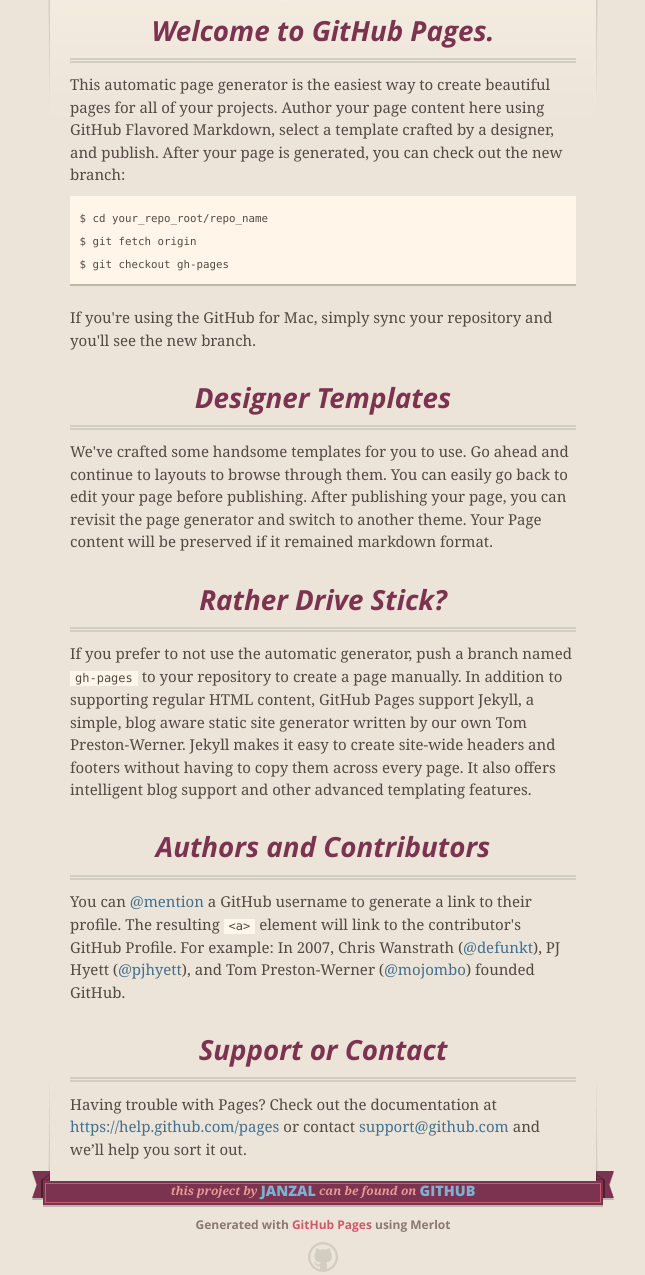
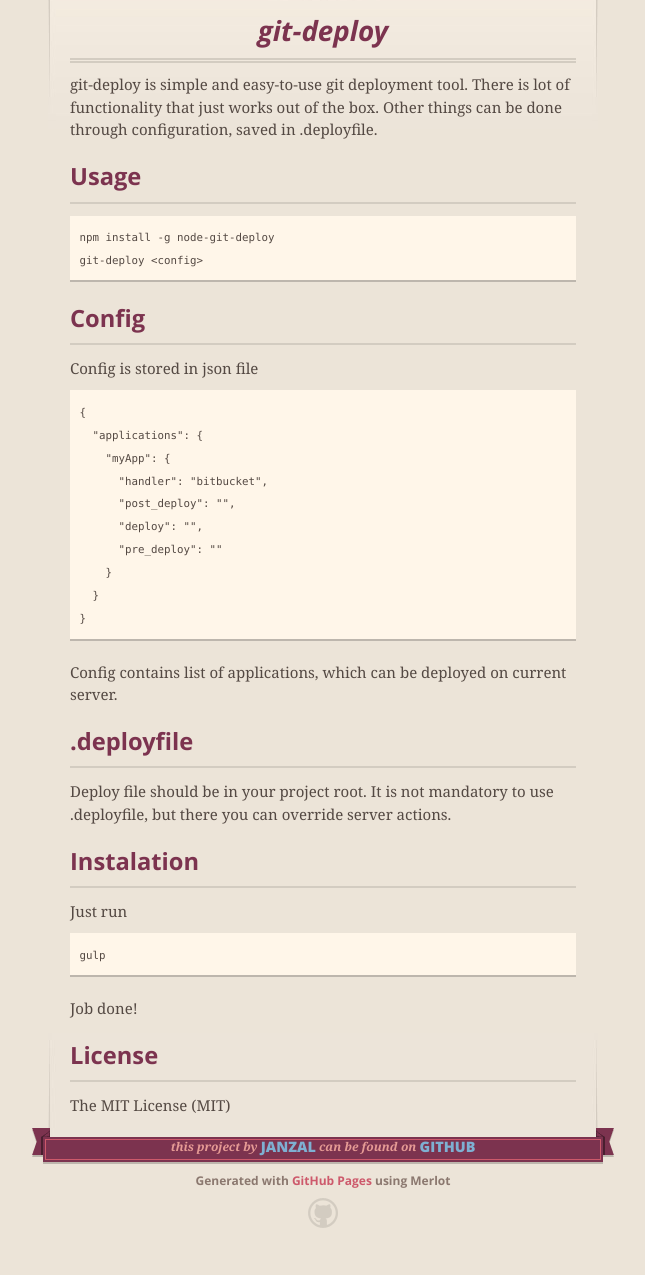
Before and after one commit to janzal/git-deploy, a plain HTML site: page index.html in a window 1280 px wide. Shown: the part 216-1491 px from the top of the page, without its empty margins (317-962 px from the left). Drawn offline with nearby package versions, Linux system fonts and the light colour scheme.

```diff
--- a/index.html
+++ b/index.html
@@ -46,37 +46,56 @@
 
 
       <section id="main_content">
-        <h3>
-<a id="welcome-to-github-pages" class="anchor" href="#welcome-to-github-pages" aria-hidden="true"><span class="octicon octicon-link"></span></a>Welcome to GitHub Pages.</h3>
+        <h1>
+<a id="git-deploy" class="anchor" href="#git-deploy" aria-hidden="true"><span class="octicon octicon-link"></span></a>git-deploy</h1>
 
-<p>This automatic page generator is the easiest way to create beautiful pages for all of your projects. Author your page content here using GitHub Flavored Markdown, select a template crafted by a designer, and publish. After your page is generated, you can check out the new branch:</p>
+<p>git-deploy is simple and easy-to-use git deployment tool. There is lot of functionality that just works out of the box. Other things can be done through configuration, saved in .deployfile.</p>
 
-<pre><code>$ cd your_repo_root/repo_name
-$ git fetch origin
-$ git checkout gh-pages
+<h2>
+<a id="usage" class="anchor" href="#usage" aria-hidden="true"><span class="octicon octicon-link"></span></a>Usage</h2>
+
+<pre><code>npm install -g node-git-deploy
+git-deploy &lt;config&gt;
 </code></pre>
 
-<p>If you're using the GitHub for Mac, simply sync your repository and you'll see the new branch.</p>
+<h2>
+<a id="config" class="anchor" href="#config" aria-hidden="true"><span class="octicon octicon-link"></span></a>Config</h2>
 
-<h3>
-<a id="designer-templates" class="anchor" href="#designer-templates" aria-hidden="true"><span class="octicon octicon-link"></span></a>Designer Templates</h3>
+<p>Config is stored in json file</p>
 
-<p>We've crafted some handsome templates for you to use. Go ahead and continue to layouts to browse through them. You can easily go back to edit your page before publishing. After publishing your page, you can revisit the page generator and switch to another theme. Your Page content will be preserved if it remained markdown format.</p>
+<pre><code>{
+  "applications": {
+    "myApp": {
+      "handler": "bitbucket",
+      "post_deploy": "",
+      "deploy": "",
+      "pre_deploy": ""
+    }
+  }
+}
+</code></pre>
 
-<h3>
-<a id="rather-drive-stick" class="anchor" href="#rather-drive-stick" aria-hidden="true"><span class="octicon octicon-link"></span></a>Rather Drive Stick?</h3>
+<p>Config contains list of applications, which can be deployed on current server.</p>
 
-<p>If you prefer to not use the automatic generator, push a branch named <code>gh-pages</code> to your repository to create a page manually. In addition to supporting regular HTML content, GitHub Pages support Jekyll, a simple, blog aware static site generator written by our own Tom Preston-Werner. Jekyll makes it easy to create site-wide headers and footers without having to copy them across every page. It also offers intelligent blog support and other advanced templating features.</p>
+<h2>
+<a id="deployfile" class="anchor" href="#deployfile" aria-hidden="true"><span class="octicon octicon-link"></span></a>.deployfile</h2>
 
-<h3>
-<a id="authors-and-contributors" class="anchor" href="#authors-and-contributors" aria-hidden="true"><span class="octicon octicon-link"></span></a>Authors and Contributors</h3>
+<p>Deploy file should be in your project root. It is not mandatory to use .deployfile, but there you can override server actions.</p>
 
-<p>You can <a href="https://github.com/blog/821" class="user-mention">@mention</a> a GitHub username to generate a link to their profile. The resulting <code>&lt;a&gt;</code> element will link to the contributor's GitHub Profile. For example: In 2007, Chris Wanstrath (<a href="https://github.com/defunkt" class="user-mention">@defunkt</a>), PJ Hyett (<a href="https://github.com/pjhyett" class="user-mention">@pjhyett</a>), and Tom Preston-Werner (<a href="https://github.com/mojombo" class="user-mention">@mojombo</a>) founded GitHub.</p>
+<h2>
+<a id="instalation" class="anchor" href="#instalation" aria-hidden="true"><span class="octicon octicon-link"></span></a>Instalation</h2>
 
-<h3>
-<a id="support-or-contact" class="anchor" href="#support-or-contact" aria-hidden="true"><span class="octicon octicon-link"></span></a>Support or Contact</h3>
+<p>Just run</p>
 
-<p>Having trouble with Pages? Check out the documentation at <a href="https://help.github.com/pages">https://help.github.com/pages</a> or contact <a href="mailto:support@github.com">support@github.com</a> and we’ll help you sort it out.</p>
+<pre><code>gulp
+</code></pre>
+
+<p>Job done!</p>
+
+<h2>
+<a id="license" class="anchor" href="#license" aria-hidden="true"><span class="octicon octicon-link"></span></a>License</h2>
+
+<p>The MIT License (MIT)</p>
       </section>
 
       <footer>
```
Also changed, not shown: params.json (+1 -1 lines).
